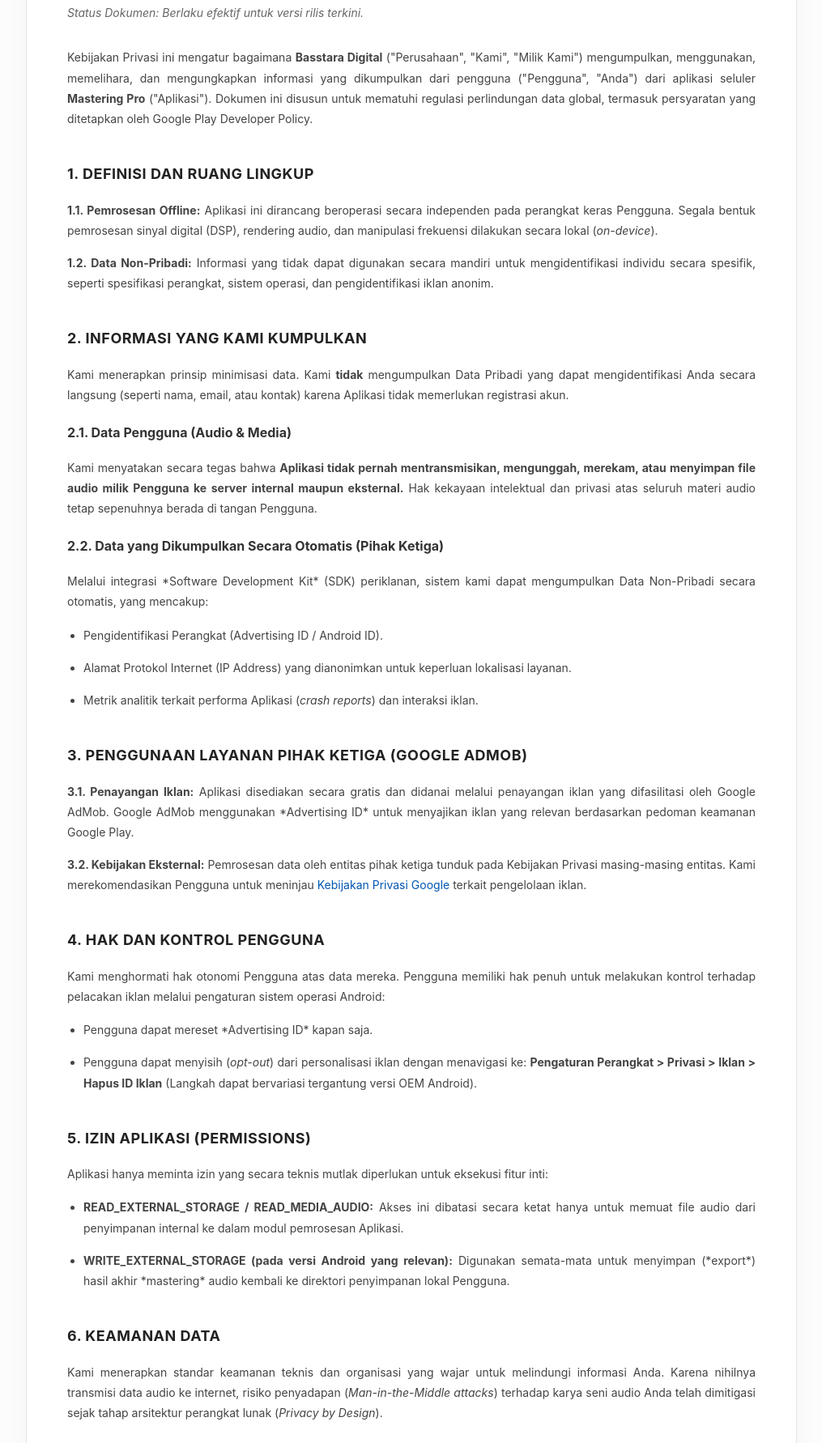
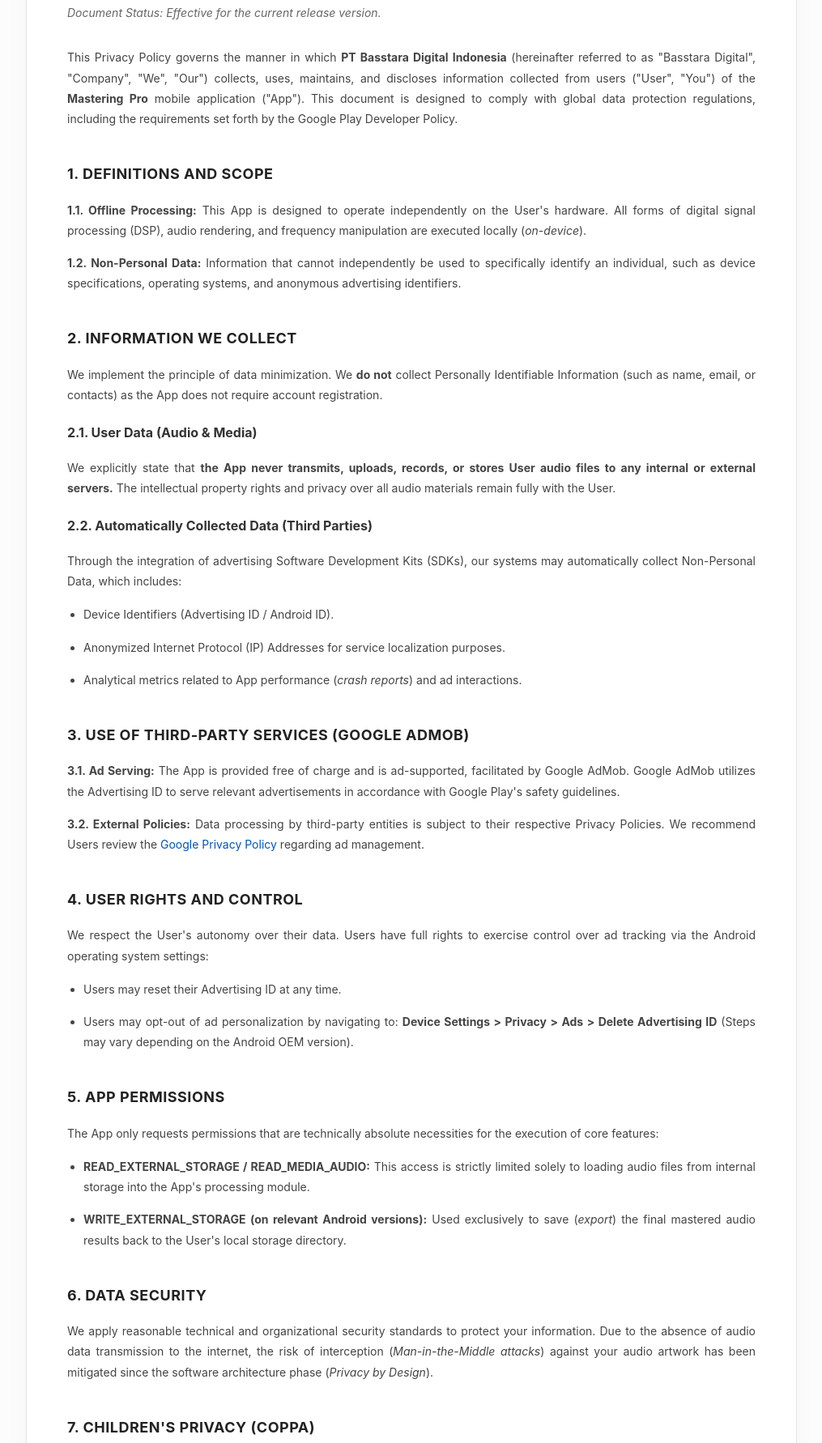
Before and after one commit to basstara/basstara-digital, a plain HTML site: page mastering_pro/privacy-policy.html in a window 1280 px wide. Shown: the part 209-1991 px from the top of the page at 81% size, without its empty margins (132-1147 px from the left). Drawn offline with Linux system fonts and the light colour scheme.

Commit message:
Translate privacy policy from Indonesian to English

```diff
--- a/mastering_pro/privacy-policy.html
+++ b/mastering_pro/privacy-policy.html
@@ -1,9 +1,9 @@
 <!DOCTYPE html>
-<html lang="id">
+<html lang="en">
 <head>
     <meta charset="UTF-8">
     <meta name="viewport" content="width=device-width, initial-scale=1.0">
-    <title>Kebijakan Privasi - Mastering Pro</title>
+    <title>Privacy Policy - Mastering Pro</title>
     <style>
         body {
             font-family: -apple-system, BlinkMacSystemFont, "Segoe UI", Roboto, Helvetica, Arial, sans-serif;
@@ -79,61 +79,61 @@
 <body>
 
     <div class="container">
-        <h1>Kebijakan Privasi</h1>
-        <p class="effective-date">Status Dokumen: Berlaku efektif untuk versi rilis terkini.</p>
+        <h1>Privacy Policy</h1>
+        <p class="effective-date">Document Status: Effective for the current release version.</p>
 
-        <p>Kebijakan Privasi ini mengatur bagaimana <strong>Basstara Digital</strong> ("Perusahaan", "Kami", "Milik Kami") mengumpulkan, menggunakan, memelihara, dan mengungkapkan informasi yang dikumpulkan dari pengguna ("Pengguna", "Anda") dari aplikasi seluler <strong>Mastering Pro</strong> ("Aplikasi"). Dokumen ini disusun untuk mematuhi regulasi perlindungan data global, termasuk persyaratan yang ditetapkan oleh Google Play Developer Policy.</p>
+        <p>This Privacy Policy governs the manner in which <strong>PT Basstara Digital Indonesia</strong> (hereinafter referred to as "Basstara Digital", "Company", "We", "Our") collects, uses, maintains, and discloses information collected from users ("User", "You") of the <strong>Mastering Pro</strong> mobile application ("App"). This document is designed to comply with global data protection regulations, including the requirements set forth by the Google Play Developer Policy.</p>
 
-        <h2>1. DEFINISI DAN RUANG LINGKUP</h2>
-        <p><strong>1.1. Pemrosesan Offline:</strong> Aplikasi ini dirancang beroperasi secara independen pada perangkat keras Pengguna. Segala bentuk pemrosesan sinyal digital (DSP), rendering audio, dan manipulasi frekuensi dilakukan secara lokal (<em>on-device</em>).</p>
-        <p><strong>1.2. Data Non-Pribadi:</strong> Informasi yang tidak dapat digunakan secara mandiri untuk mengidentifikasi individu secara spesifik, seperti spesifikasi perangkat, sistem operasi, dan pengidentifikasi iklan anonim.</p>
+        <h2>1. DEFINITIONS AND SCOPE</h2>
+        <p><strong>1.1. Offline Processing:</strong> This App is designed to operate independently on the User's hardware. All forms of digital signal processing (DSP), audio rendering, and frequency manipulation are executed locally (<em>on-device</em>).</p>
+        <p><strong>1.2. Non-Personal Data:</strong> Information that cannot independently be used to specifically identify an individual, such as device specifications, operating systems, and anonymous advertising identifiers.</p>
 
-        <h2>2. INFORMASI YANG KAMI KUMPULKAN</h2>
-        <p>Kami menerapkan prinsip minimisasi data. Kami <strong>tidak</strong> mengumpulkan Data Pribadi yang dapat mengidentifikasi Anda secara langsung (seperti nama, email, atau kontak) karena Aplikasi tidak memerlukan registrasi akun.</p>
+        <h2>2. INFORMATION WE COLLECT</h2>
+        <p>We implement the principle of data minimization. We <strong>do not</strong> collect Personally Identifiable Information (such as name, email, or contacts) as the App does not require account registration.</p>
 
-        <h3>2.1. Data Pengguna (Audio & Media)</h3>
-        <p>Kami menyatakan secara tegas bahwa <strong>Aplikasi tidak pernah mentransmisikan, mengunggah, merekam, atau menyimpan file audio milik Pengguna ke server internal maupun eksternal.</strong> Hak kekayaan intelektual dan privasi atas seluruh materi audio tetap sepenuhnya berada di tangan Pengguna.</p>
+        <h3>2.1. User Data (Audio & Media)</h3>
+        <p>We explicitly state that <strong>the App never transmits, uploads, records, or stores User audio files to any internal or external servers.</strong> The intellectual property rights and privacy over all audio materials remain fully with the User.</p>
 
-        <h3>2.2. Data yang Dikumpulkan Secara Otomatis (Pihak Ketiga)</h3>
-        <p>Melalui integrasi *Software Development Kit* (SDK) periklanan, sistem kami dapat mengumpulkan Data Non-Pribadi secara otomatis, yang mencakup:</p>
+        <h3>2.2. Automatically Collected Data (Third Parties)</h3>
+        <p>Through the integration of advertising Software Development Kits (SDKs), our systems may automatically collect Non-Personal Data, which includes:</p>
         <ul>
-            <li>Pengidentifikasi Perangkat (Advertising ID / Android ID).</li>
-            <li>Alamat Protokol Internet (IP Address) yang dianonimkan untuk keperluan lokalisasi layanan.</li>
-            <li>Metrik analitik terkait performa Aplikasi (<em>crash reports</em>) dan interaksi iklan.</li>
+            <li>Device Identifiers (Advertising ID / Android ID).</li>
+            <li>Anonymized Internet Protocol (IP) Addresses for service localization purposes.</li>
+            <li>Analytical metrics related to App performance (<em>crash reports</em>) and ad interactions.</li>
         </ul>
 
-        <h2>3. PENGGUNAAN LAYANAN PIHAK KETIGA (GOOGLE ADMOB)</h2>
-        <p><strong>3.1. Penayangan Iklan:</strong> Aplikasi disediakan secara gratis dan didanai melalui penayangan iklan yang difasilitasi oleh Google AdMob. Google AdMob menggunakan *Advertising ID* untuk menyajikan iklan yang relevan berdasarkan pedoman keamanan Google Play.</p>
-        <p><strong>3.2. Kebijakan Eksternal:</strong> Pemrosesan data oleh entitas pihak ketiga tunduk pada Kebijakan Privasi masing-masing entitas. Kami merekomendasikan Pengguna untuk meninjau <a href="https://policies.google.com/privacy" target="_blank">Kebijakan Privasi Google</a> terkait pengelolaan iklan.</p>
+        <h2>3. USE OF THIRD-PARTY SERVICES (GOOGLE ADMOB)</h2>
+        <p><strong>3.1. Ad Serving:</strong> The App is provided free of charge and is ad-supported, facilitated by Google AdMob. Google AdMob utilizes the Advertising ID to serve relevant advertisements in accordance with Google Play's safety guidelines.</p>
+        <p><strong>3.2. External Policies:</strong> Data processing by third-party entities is subject to their respective Privacy Policies. We recommend Users review the <a href="https://policies.google.com/privacy" target="_blank">Google Privacy Policy</a> regarding ad management.</p>
 
-        <h2>4. HAK DAN KONTROL PENGGUNA</h2>
-        <p>Kami menghormati hak otonomi Pengguna atas data mereka. Pengguna memiliki hak penuh untuk melakukan kontrol terhadap pelacakan iklan melalui pengaturan sistem operasi Android:</p>
+        <h2>4. USER RIGHTS AND CONTROL</h2>
+        <p>We respect the User's autonomy over their data. Users have full rights to exercise control over ad tracking via the Android operating system settings:</p>
         <ul>
-            <li>Pengguna dapat mereset *Advertising ID* kapan saja.</li>
-            <li>Pengguna dapat menyisih (<em>opt-out</em>) dari personalisasi iklan dengan menavigasi ke: <strong>Pengaturan Perangkat > Privasi > Iklan > Hapus ID Iklan</strong> (Langkah dapat bervariasi tergantung versi OEM Android).</li>
+            <li>Users may reset their Advertising ID at any time.</li>
+            <li>Users may opt-out of ad personalization by navigating to: <strong>Device Settings > Privacy > Ads > Delete Advertising ID</strong> (Steps may vary depending on the Android OEM version).</li>
         </ul>
 
-        <h2>5. IZIN APLIKASI (PERMISSIONS)</h2>
-        <p>Aplikasi hanya meminta izin yang secara teknis mutlak diperlukan untuk eksekusi fitur inti:</p>
+        <h2>5. APP PERMISSIONS</h2>
+        <p>The App only requests permissions that are technically absolute necessities for the execution of core features:</p>
         <ul>
-            <li><strong>READ_EXTERNAL_STORAGE / READ_MEDIA_AUDIO:</strong> Akses ini dibatasi secara ketat hanya untuk memuat file audio dari penyimpanan internal ke dalam modul pemrosesan Aplikasi.</li>
-            <li><strong>WRITE_EXTERNAL_STORAGE (pada versi Android yang relevan):</strong> Digunakan semata-mata untuk menyimpan (*export*) hasil akhir *mastering* audio kembali ke direktori penyimpanan lokal Pengguna.</li>
+            <li><strong>READ_EXTERNAL_STORAGE / READ_MEDIA_AUDIO:</strong> This access is strictly limited solely to loading audio files from internal storage into the App's processing module.</li>
+            <li><strong>WRITE_EXTERNAL_STORAGE (on relevant Android versions):</strong> Used exclusively to save (<em>export</em>) the final mastered audio results back to the User's local storage directory.</li>
         </ul>
 
-        <h2>6. KEAMANAN DATA</h2>
-        <p>Kami menerapkan standar keamanan teknis dan organisasi yang wajar untuk melindungi informasi Anda. Karena nihilnya transmisi data audio ke internet, risiko penyadapan (<em>Man-in-the-Middle attacks</em>) terhadap karya seni audio Anda telah dimitigasi sejak tahap arsitektur perangkat lunak (<em>Privacy by Design</em>).</p>
+        <h2>6. DATA SECURITY</h2>
+        <p>We apply reasonable technical and organizational security standards to protect your information. Due to the absence of audio data transmission to the internet, the risk of interception (<em>Man-in-the-Middle attacks</em>) against your audio artwork has been mitigated since the software architecture phase (<em>Privacy by Design</em>).</p>
 
-        <h2>7. PERLINDUNGAN PRIVASI ANAK (COPPA)</h2>
-        <p>Aplikasi ini dikategorikan sebagai perangkat utilitas profesional dan tidak menargetkan atau secara sadar mengumpulkan informasi pribadi dari anak-anak di bawah usia 13 tahun. Jika terdapat indikasi pengumpulan data tanpa persetujuan wali yang sah, data tersebut akan segera dihapus dari log analitik pihak ketiga kami.</p>
+        <h2>7. CHILDREN'S PRIVACY (COPPA)</h2>
+        <p>This App is categorized as a professional utility tool and does not target or knowingly collect personal information from children under the age of 13. If there is an indication of data collection without verifiable parental consent, such data will be immediately purged from our third-party analytic logs.</p>
 
-        <h2>8. REVISI KEBIJAKAN</h2>
-        <p>Basstara Digital memegang hak prerogatif untuk memperbarui, memodifikasi, atau mengubah Kebijakan Privasi ini setiap saat tanpa pemberitahuan individual, guna menyesuaikan dengan dinamika hukum teknologi global. Kebijakan yang direvisi akan segera berlaku efektif pada saat publikasi di platform resmi.</p>
+        <h2>8. POLICY REVISIONS</h2>
+        <p><strong>PT Basstara Digital Indonesia</strong> reserves the prerogative to update, modify, or amend this Privacy Policy at any time without individual notice, to adapt to the dynamics of global technology laws. The revised policy will become effectively immediately upon publication on official platforms.</p>
 
-        <h2>9. INFORMASI KONTAK</h2>
-        <p>Setiap korespondensi hukum, pertanyaan, atau keluhan yang berkaitan dengan pelaksanaan Kebijakan Privasi ini dapat diarahkan kepada saluran resmi Pengembang yang terdaftar di Google Play Store.</p>
+        <h2>9. CONTACT INFORMATION</h2>
+        <p>Any legal correspondence, inquiries, or complaints related to the execution of this Privacy Policy can be directed to the Developer's official communication channels listed on the Google Play Store.</p>
 
         <div class="legal-footer">
-            &copy; PT Basstara Digital Indonesia. Dokumen Hukum Resmi. Hak Cipta Dilindungi Undang-Undang.
+            &copy; PT Basstara Digital Indonesia. Official Legal Document. All Rights Reserved.
         </div>
     </div>
 
```
